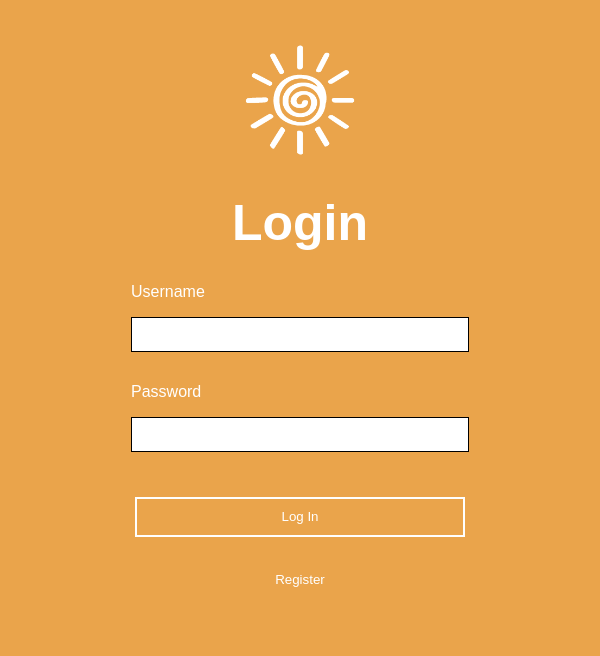
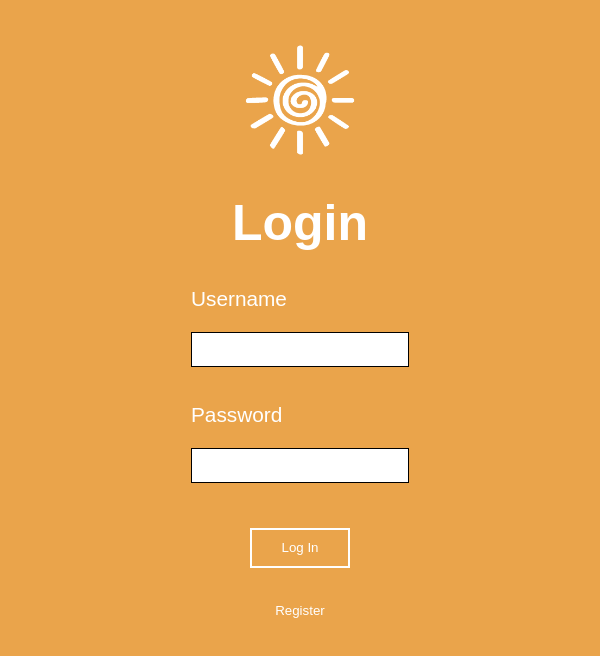
Before and after one commit to kai-peterson/volunteer-twin-cities, a React (Create React App) app: page /#/home in a window 600 px wide. Shown: the top 656 px of the page. Built offline with nearby package versions, Linux system fonts and the light colour scheme; no server answers; what google-maps-react would draw is missing.

Commit message:
halfway done with desktop responsiveness

```diff
--- a/package.json
+++ b/package.json
@@ -52,5 +52,6 @@
     "not ie <= 11",
     "not op_mini all"
   ],
-  "heroku-run-build-script": true
+  "heroku-run-build-script": true,
+  "categories": ["Snippets"]
 }
--- a/src/components/App/App.css
+++ b/src/components/App/App.css
@@ -1,6 +1,27 @@
 body {
     font-family: Arial, Helvetica, sans-serif;
     margin: 0px;
+}
+
+@media only screen and (min-width: 600px) {
+    html {
+        font-size: 130% !important;
+    }
+    span {
+        font-size: 85% !important;
+    }
+    h3, h4, h5, h6, .MuiTypography-h6 {
+        font-size: 100% !important;
+    }
+    .details-type {
+        font-size: 55% !important;
+    }
+    .details-container > div {
+        max-width: unset;
+    }
+    .profile-container > div {
+        max-width: unset;
+    }
 }
 
 body::-webkit-scrollbar {
@@ -25,8 +46,26 @@ input {
     border: 1px solid black;
 }
 
-.app-grid-container {
-    display: grid;
-    grid-template-columns: 80vw 20vw;
-    grid-template-rows: 8vh 92vh;
+@media only screen and (min-width: 600px) {
+    .app-grid-container {
+        display: grid;
+        grid-template-columns: 480px 120px;
+        grid-template-rows: 8vh 92vh;
+    }
+
+    .app-outer-container {
+        max-width: 600px;
+        margin: 0 auto;
+        display: flex;
+        align-items: center;
+        justify-content: center;
+    }
 }
+
+@media only screen and (max-width: 600px) {
+    .app-grid-container {
+        display: grid;
+        grid-template-columns: 80vw 20vw;
+        grid-template-rows: 8vh 92vh;
+    }
+}
--- a/src/components/App/App.js
+++ b/src/components/App/App.js
@@ -32,6 +32,7 @@ class App extends Component {
   render() {
     return (
       <Router>
+        <div className="app-outer-container">
           <div className="app-grid-container">
             {this.props.user.id && <Header />}
             <Switch>
@@ -104,6 +105,7 @@ class App extends Component {
               <Route render={() => <h1>404</h1>} />
             </Switch>
           </div>
+        </div>
       </Router>
     )
   }
--- a/src/components/ImageCarousel/ImageCarousel.css
+++ b/src/components/ImageCarousel/ImageCarousel.css
@@ -1,21 +1,32 @@
 .carousel-container {
     margin: 0 auto;
     background-color: white;
-    /* min-height: 35vh; */
+    /*
+    min-height: 35vh;
     display: flex;
-    align-items: center;
+    align-items: center; */
 }
 
 .carousel.carousel-slider {
-    max-height: 35vh;
+    /* max-height: 35vh; */
     margin-top: 15px;
 }
 
-.carousel-image {
+@media only screen and (min-width: 600px) {
+    .carousel.carousel-slider {
+        width: 100% !important;
+    }
+    /* .carousel-container > div {
+        display: flex;
+        justify-content: center;
+    } */
+}
+
+/* .carousel-image {
     max-height: 35vh;
     max-width: 100%;
     border: 2px solid black;
-}
+} */
 
 /* .carousel .slide img {
     width: unset !important;
@@ -23,9 +34,10 @@
 
 .carousel .slider-wrapper.axis-horizontal .slider .slide {
     background-color: white;
+    min-height: 300px;
 }
-
+/*
 .carousel .control-dots {
     margin: 0;
     padding: 0;
-}
+} */
--- a/src/components/LoginPage/LoginPage.css
+++ b/src/components/LoginPage/LoginPage.css
@@ -2,12 +2,46 @@
     display: flex;
     flex-direction: column;
     align-items: center;
-    grid-column: 1;
-    grid-column-end: span col2-start;
     grid-row-start: 1;
     grid-row-end: span2;
     background-color: #eaa44b;
     color: white;
+}
+
+@media only screen and (min-width: 600px) {
+    .login-container {
+        width: 600px;
+    }
+    .login-container-fullwidth {
+        position: absolute;
+        left: 0;
+        right: 0;
+        bottom: 0;
+        top: 0;
+        background-color: #eaa44b;
+        display: flex;
+        justify-content: center;
+    }
+    .login-input {
+        width: 350px;
+    }
+}
+@media only screen and (max-width: 600px) {
+    .login-container {
+        grid-column: 1;
+        grid-column-end: span col2-start;
+        height: 100vh;
+    }
+    .login-container-fullwidth {
+        position: absolute;
+        left: 0;
+        right: 0;
+        bottom: 0;
+        top: 0;
+    }
+    .login-input {
+        width: 210px;
+    }
 }
 
 .login-header {
@@ -36,7 +70,6 @@
 .login-input {
     padding: 3px;
     font-size: 20px;
-    width: 55vw;
     height: 27px;
 }
 
@@ -47,7 +80,7 @@
     background-color: #eaa44b;
     color: white;
     border: 2px solid white;
-    width: 55vw;
+    /* width: 55vw; */
     margin-top: 30px;
 }
 
--- a/src/components/LoginPage/LoginPage.js
+++ b/src/components/LoginPage/LoginPage.js
@@ -33,6 +33,7 @@ class LoginPage extends Component {
 
   render() {
     return (
+      <div className="login-container-fullwidth">
         <div className="login-container">
           {this.props.errors.loginMessage && (
             <h2
@@ -90,6 +91,7 @@ class LoginPage extends Component {
           </button>
           </center>
         </div>
+      </div>
     );
   }
 }
--- a/src/components/MainListView/MainListView.css
+++ b/src/components/MainListView/MainListView.css
@@ -19,6 +19,15 @@
     padding-top: 2vh;
 }
 
-.MuiCardContent-root  {
-    width: 310px;
+@media only screen and (min-width: 600px) {
+    .organization-card > .MuiPaper-root {
+        max-width: 450px;
+        min-width: 400px;
+    }
 }
+
+@media only screen and (max-width: 600px) {
+    .MuiCardContent-root  {
+        width: 310px;
+    }
+}
--- a/src/components/Map/Map.css
+++ b/src/components/Map/Map.css
@@ -1,17 +1,38 @@
-.map-container > div {
+@media only screen and (min-width: 600px) {
+    .map-container > div {
+        width: 560px !important;
+        max-height: 500px
+    }
+    .map-container {
+        height: 500px;
+        margin-top: 10px;
+    }
+}
+@media only screen and (max-width: 600px) {
+    .map-container > div {
+        width: 335px !important;
+        max-height: 400px
+    }
+    .map-container {
+        height: 400px;
+        margin-top: 10px;
+    }
+
+}
+
+/* .map-container > div {
     width: 335px !important;
-    height: 75% !important;
     max-height: 400px
-}
+} */
 
 .map-container > div > div {
     height: 100% !important;
 }
 
-.map-container {
+/* .map-container {
     height: 400px;
     margin-top: 10px;
-}
+} */
 
 .gm-style .gm-style-mtc label, .gm-style .gm-style-mtc div {
     visibility: hidden;
--- a/src/components/OrganizationCard/OrganizationCard.css
+++ b/src/components/OrganizationCard/OrganizationCard.css
@@ -3,10 +3,22 @@
 }
 
 .organization-image {
-    max-height: 20vh;
     display: block;
     margin-left: auto;
     margin-right: auto;
+}
+
+@media only screen and (min-width: 600px) {
+    .organization-image {
+        max-height: 300px;
+        max-width: 80%;
+    }
+}
+@media only screen and (max-width: 600px) {
+    .organization-image {
+        max-height: 200px;
+        max-width: 100%;
+    }
 }
 
 .organization-image-container {
--- a/src/components/RegisterPage/RegisterPage.js
+++ b/src/components/RegisterPage/RegisterPage.js
@@ -34,6 +34,7 @@ class RegisterPage extends Component {
 
   render() {
     return (
+      <div className="login-container-fullwidth">
       <div className="login-container">
         {this.props.errors.registrationMessage && (
           <h2
@@ -103,6 +104,7 @@ class RegisterPage extends Component {
           </button>
         </center>
       </div>
+      </div>
     );
   }
 }
```
Lines whose indentation alone changed are shown as unchanged.
